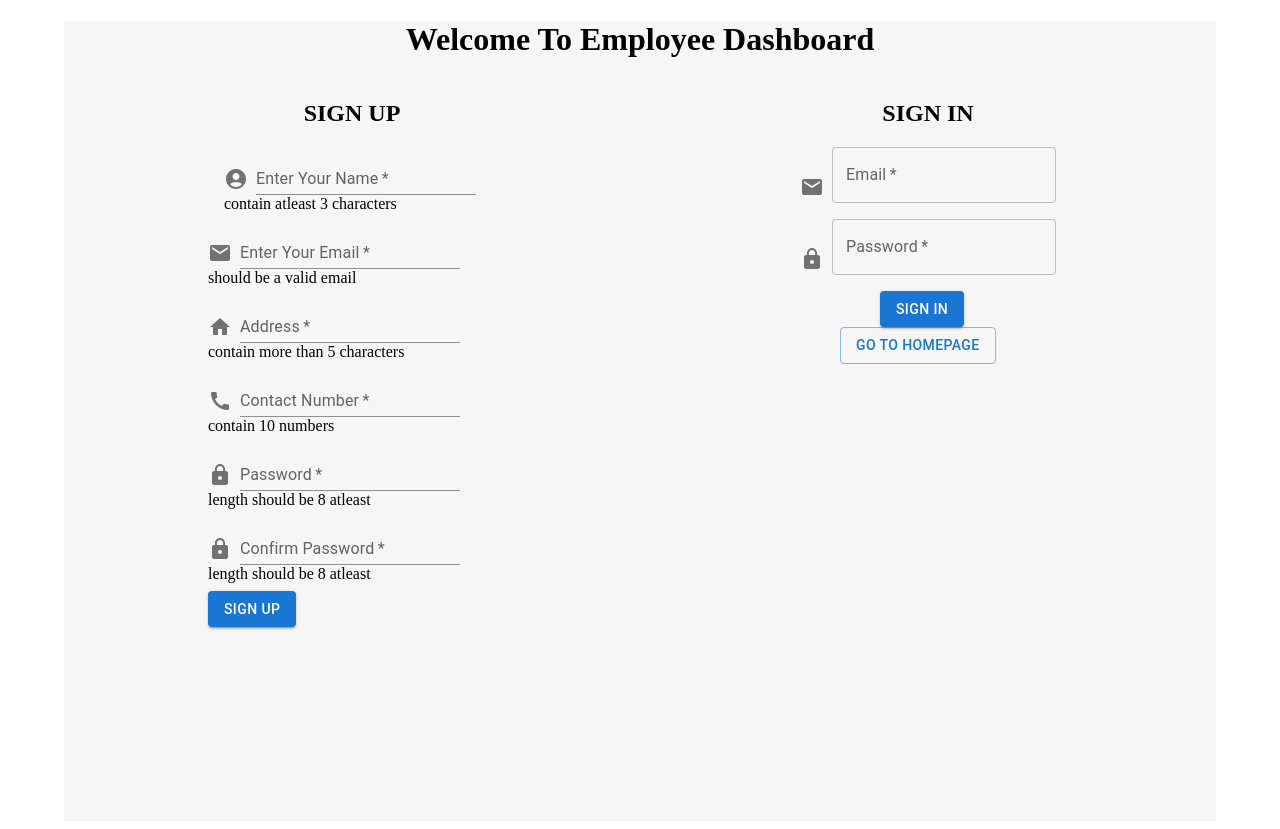
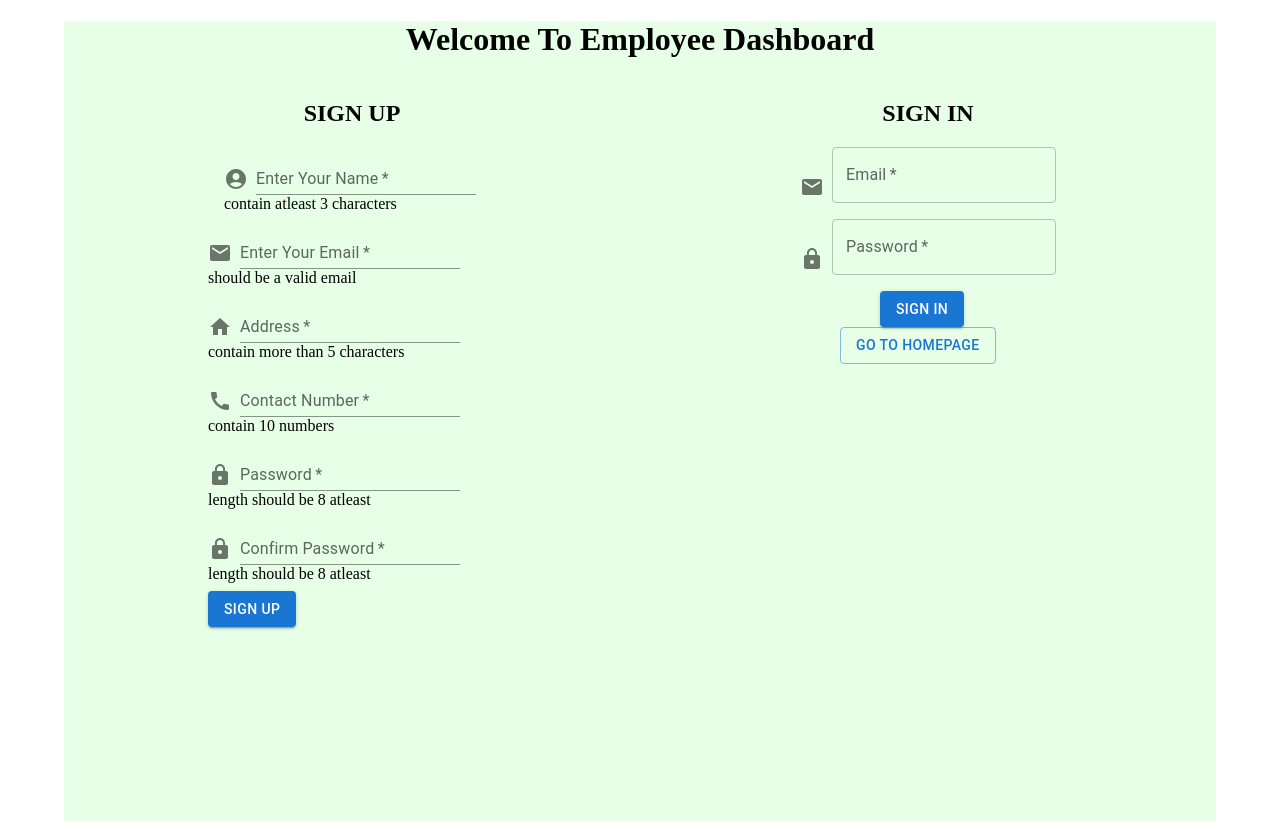
Before and after one commit to sakshi-kataria1002/employee-management-system-frontend, a React (Create React App) app: page /#/employee in a window 1280 px wide. Built offline with nearby package versions, Linux system fonts and the light colour scheme.

Commit message:
vercel-deployment

```diff
--- a/src/pages/AdminDashboard.js
+++ b/src/pages/AdminDashboard.js
@@ -8,7 +8,7 @@ function Admin() {
   return (
     <>
       <Container fixed>
-        <Box sx={{ bgcolor: '#f0f0f5', height: '100vh' }} >
+        <Box sx={{ bgcolor: '#f9e6ff', height: '100vh' }} >
           <h1 style={{ textAlign: 'center' }}>Welcome To Admin Dashboard</h1>
           <Grid container>
             <Grid lg={6}>
--- a/src/pages/EmployeeDashboard.js
+++ b/src/pages/EmployeeDashboard.js
@@ -8,7 +8,7 @@ function Employee() {
   return (
     <>
       <Container fixed>
-        <Box sx={{ bgcolor: '#f7f6f6', height: '100vh' }} >
+        <Box sx={{ bgcolor: '#e6ffe6', height: '100vh' }} >
           <h1 style={{ textAlign: 'center' }}>Welcome To Employee Dashboard</h1>
           <Grid container>
             <Grid lg={6}>
```
